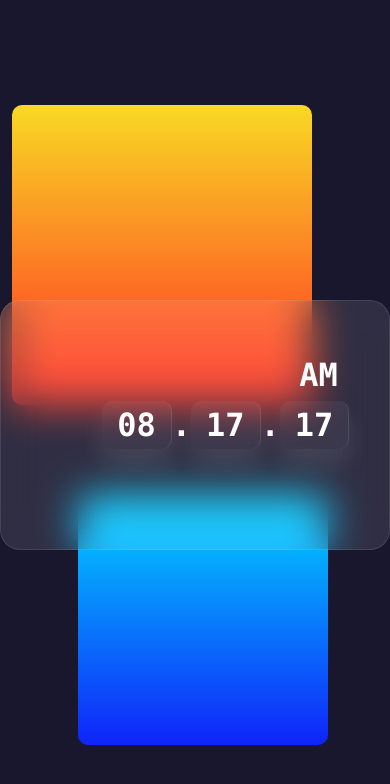
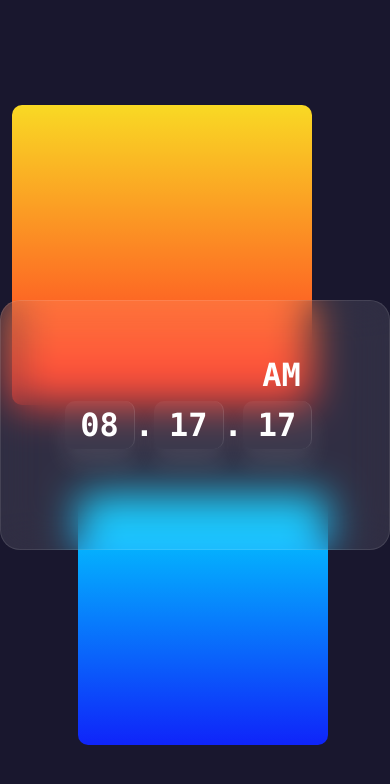
Before and after one commit to omar1mosa/Clock, a plain HTML site: page index.html in a window 390 px wide. Drawn offline with Linux system fonts and the light colour scheme.

Commit message:
Update style.css

```diff
--- a/CSS/style.css
+++ b/CSS/style.css
@@ -94,7 +94,11 @@ section::after {
         position: relative;
         background: #19172e;
         display: flex;
-        justify-content: center;
         align-items: center;
+        text-align: center;
+    }
+    .container {
+        padding-right: 74px;
+
     }
 }
```
